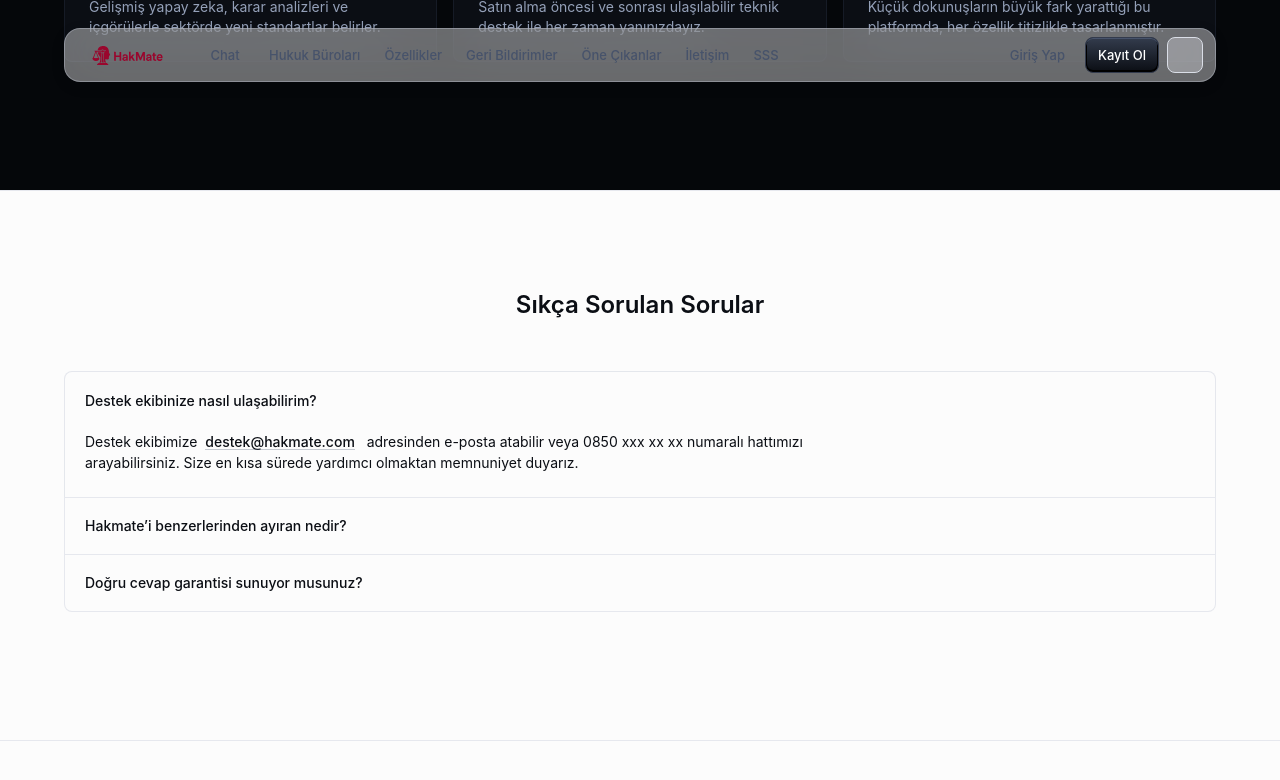
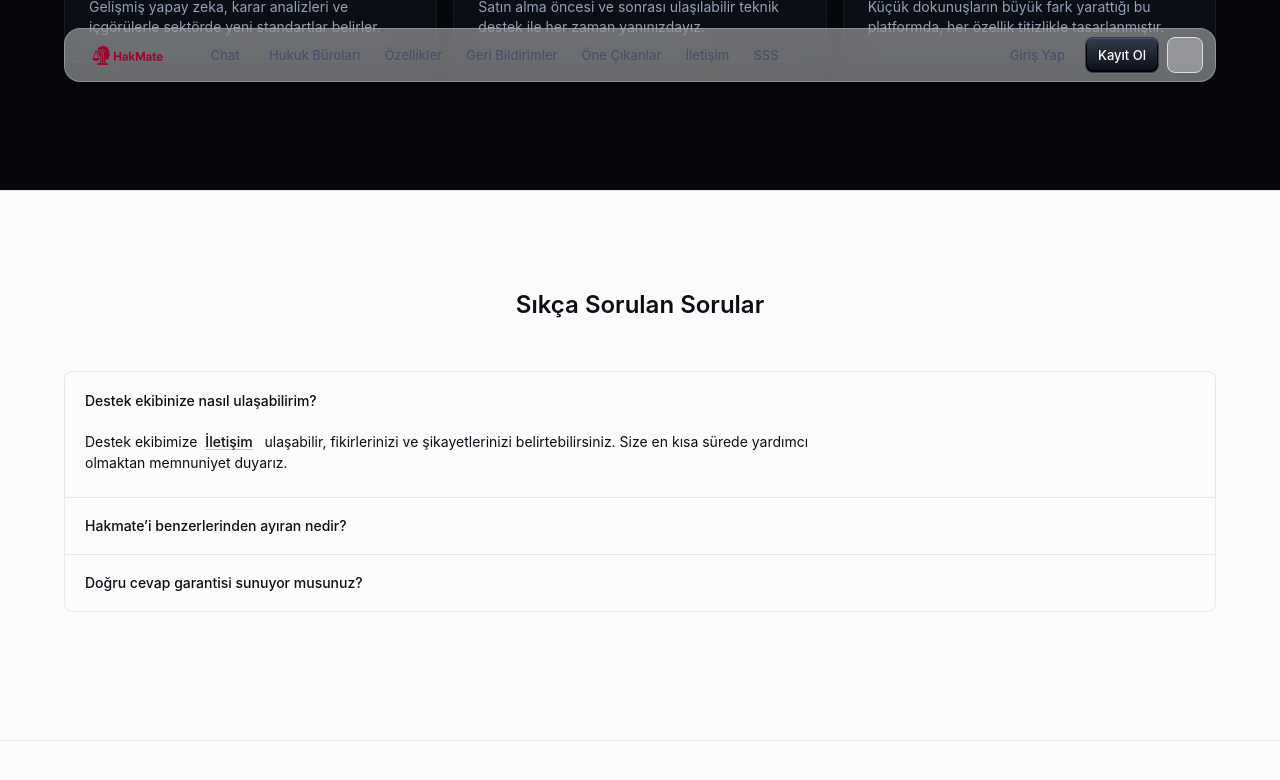
Before and after one commit to cenkerozkan/hakmate-frontend, a React (Create React App) app: page / in a window 1280 px wide. Both pictures are taken after a click on the button "Destek ekibinize nasıl ulaşabilirim?". Shown: the part 3109-3889 px from the top of the page. Built offline with nearby package versions, Linux system fonts and the light colour scheme; no server answers; some icons are missing.

Commit message:
sss düzeltildi

```diff
--- a/src/components/FAQ.js
+++ b/src/components/FAQ.js
@@ -61,8 +61,8 @@ export default function FAQ() {
               gutterBottom
               sx={{ maxWidth: { sm: '100%', md: '70%' } }}
             >
-             Destek ekibimize &nbsp;<Link href="mailto:destek@hakmate.com">destek@hakmate.com</Link> &nbsp;
-              adresinden e-posta atabilir veya 0850 xxx xx xx numaralı hattımızı arayabilirsiniz.
+             Destek ekibimize &nbsp;<Link href="/contact">İletişim</Link> &nbsp;
+              ulaşabilir, fikirlerinizi ve şikayetlerinizi belirtebilirsiniz.
               Size en kısa sürede yardımcı olmaktan memnuniyet duyarız.
             </Typography>
           </AccordionDetails>
```
